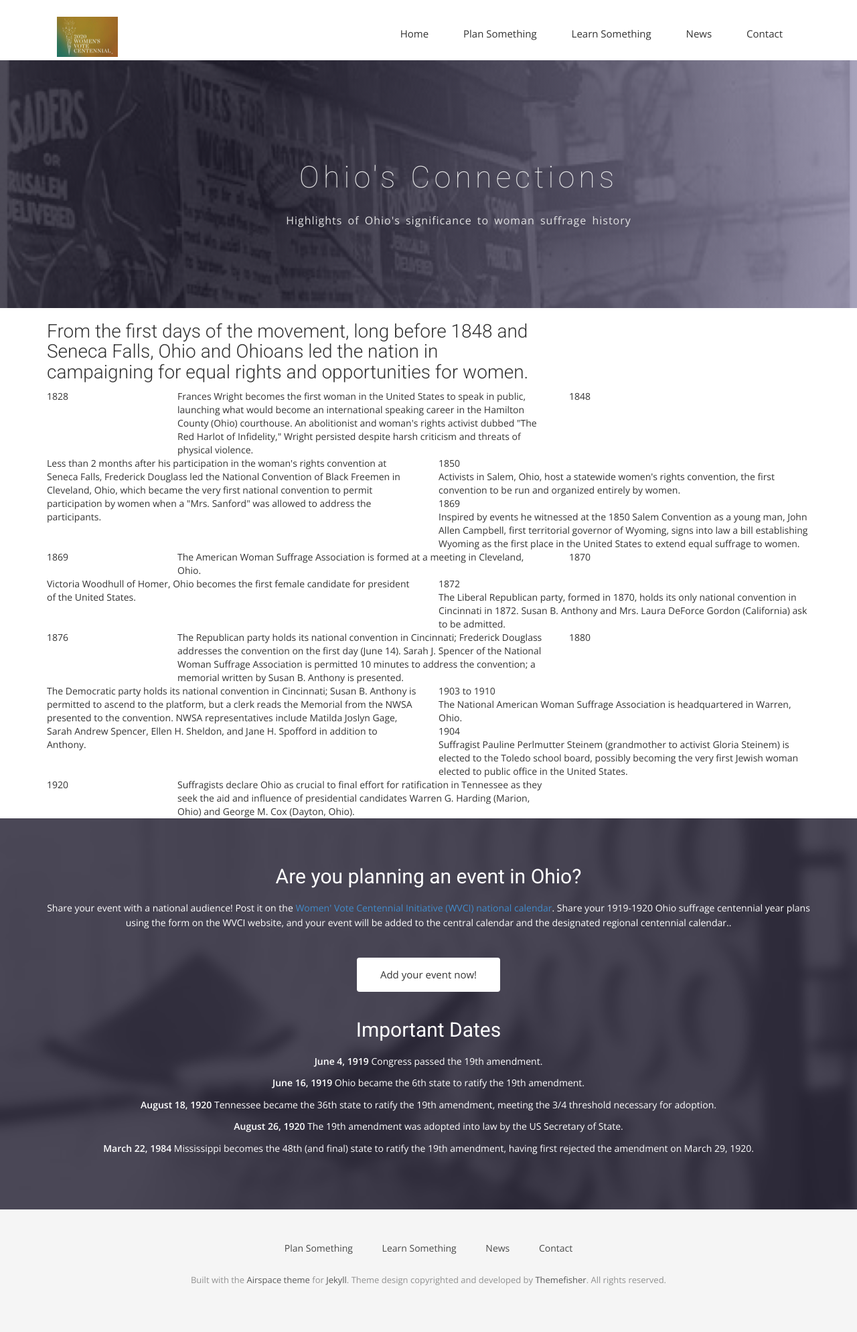
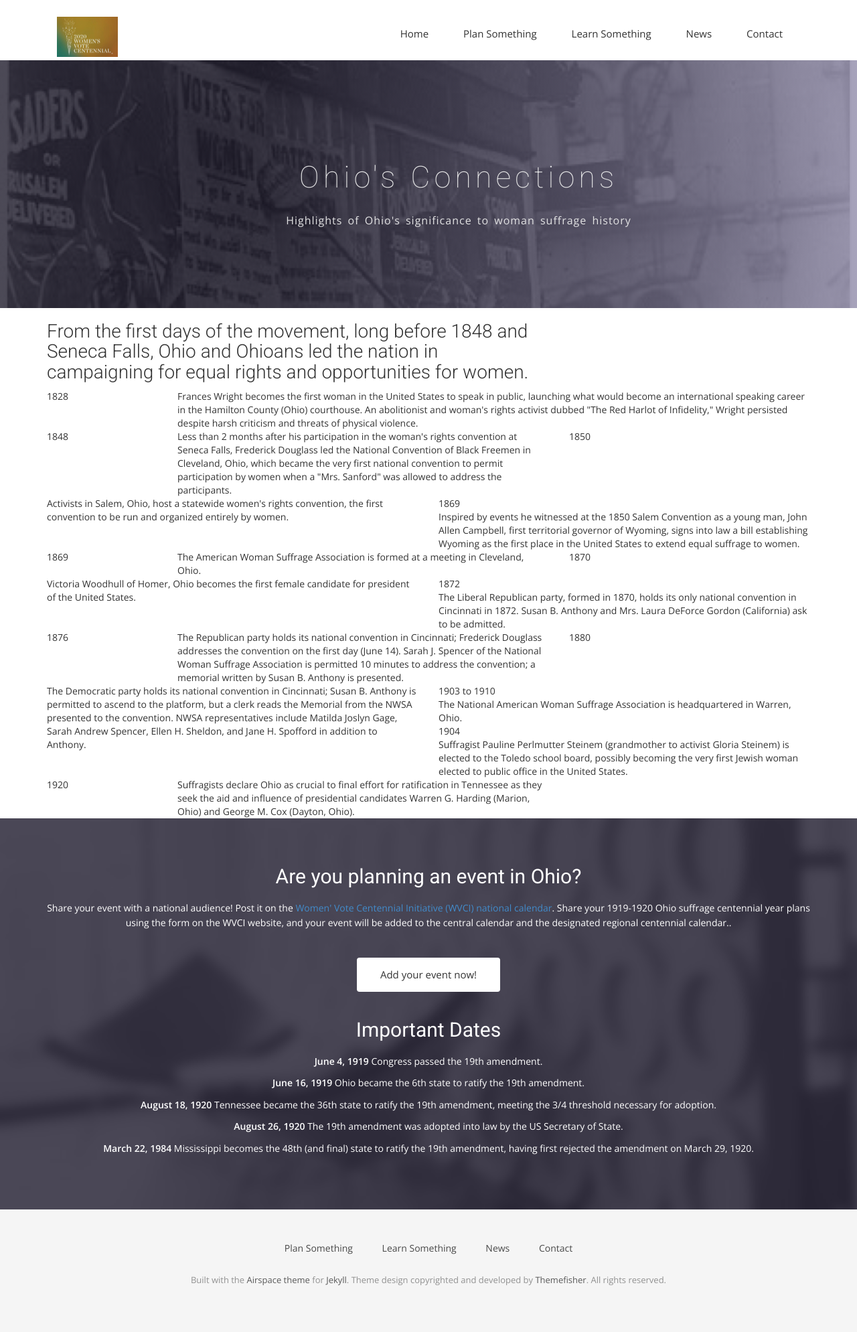
Before and after one commit to OhioSuffrageCentennial/ohiosuffragecentennial, a Jekyll site: the page built from connections.html, in a window 1280 px wide. Shown: the whole page at 67% size. Built offline with Jekyll 4.4.1, drawn with Linux system fonts in a browser that asks for light colours; nearby versions of some CDN libraries; some web fonts are replaced.

Commit message:
try 10 instead of 6

```diff
--- a/connections.html
+++ b/connections.html
@@ -33,7 +33,7 @@ permalink: /connections/
     <div class="row">
       <div class="block">
         <div class="col-sm-2">1828</div>
-        <div class="col-sm-6">Frances Wright becomes the first woman in the United States to speak in public, launching what would become an international speaking career in the Hamilton County (Ohio) courthouse. An abolitionist and woman's rights activist dubbed "The Red Harlot of Infidelity," Wright persisted despite harsh criticism and threats of physical violence.</div>
+        <div class="col-sm-10">Frances Wright becomes the first woman in the United States to speak in public, launching what would become an international speaking career in the Hamilton County (Ohio) courthouse. An abolitionist and woman's rights activist dubbed "The Red Harlot of Infidelity," Wright persisted despite harsh criticism and threats of physical violence.</div>
 
         <div class="col-sm-2">1848</div>
         <div class="col-sm-6">Less than 2 months after his participation in the woman's rights convention at Seneca Falls, Frederick Douglass led the National Convention of Black Freemen in Cleveland, Ohio, which became the very first national convention to permit participation by women when a "Mrs. Sanford" was allowed to address the participants.</div>
```
